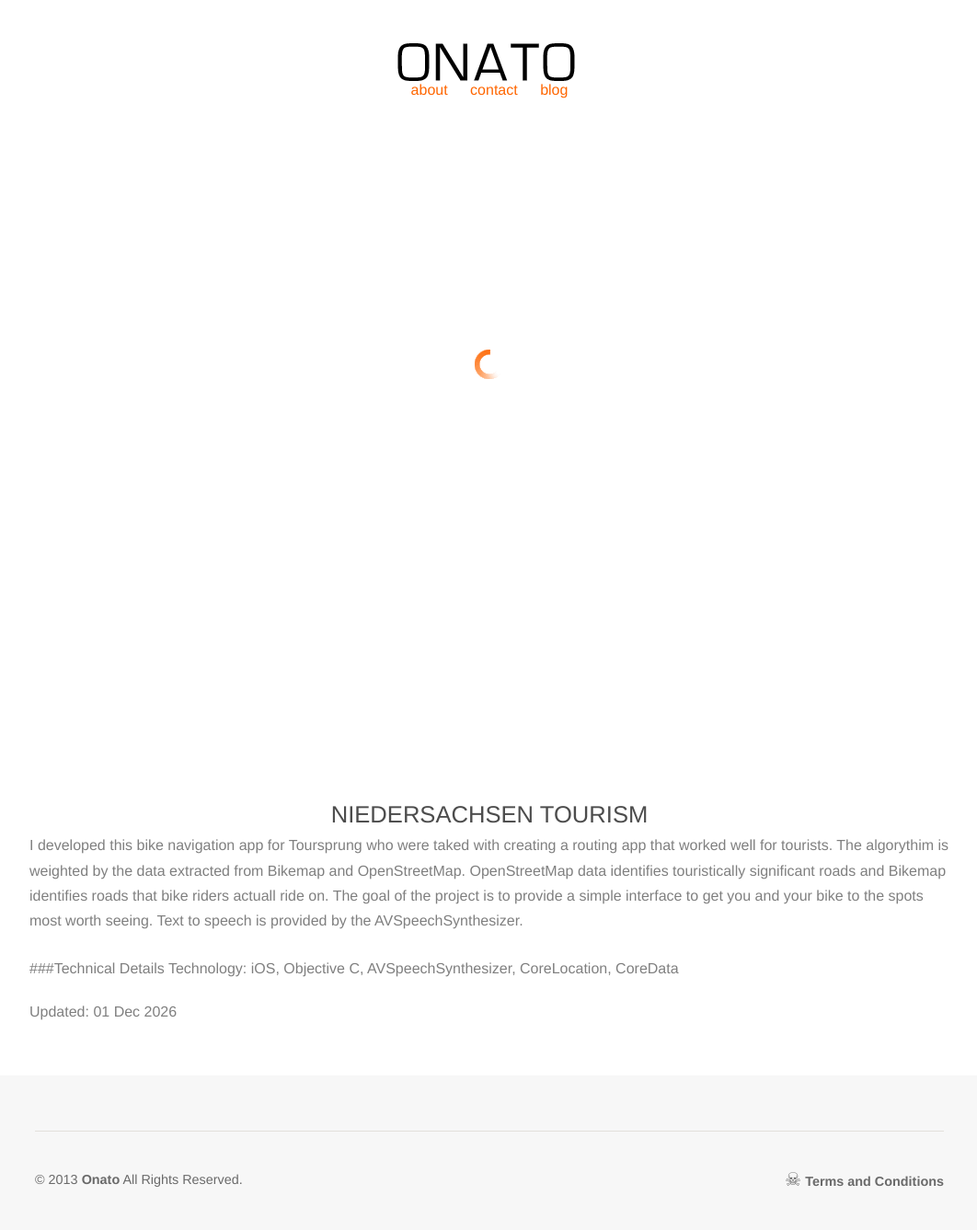
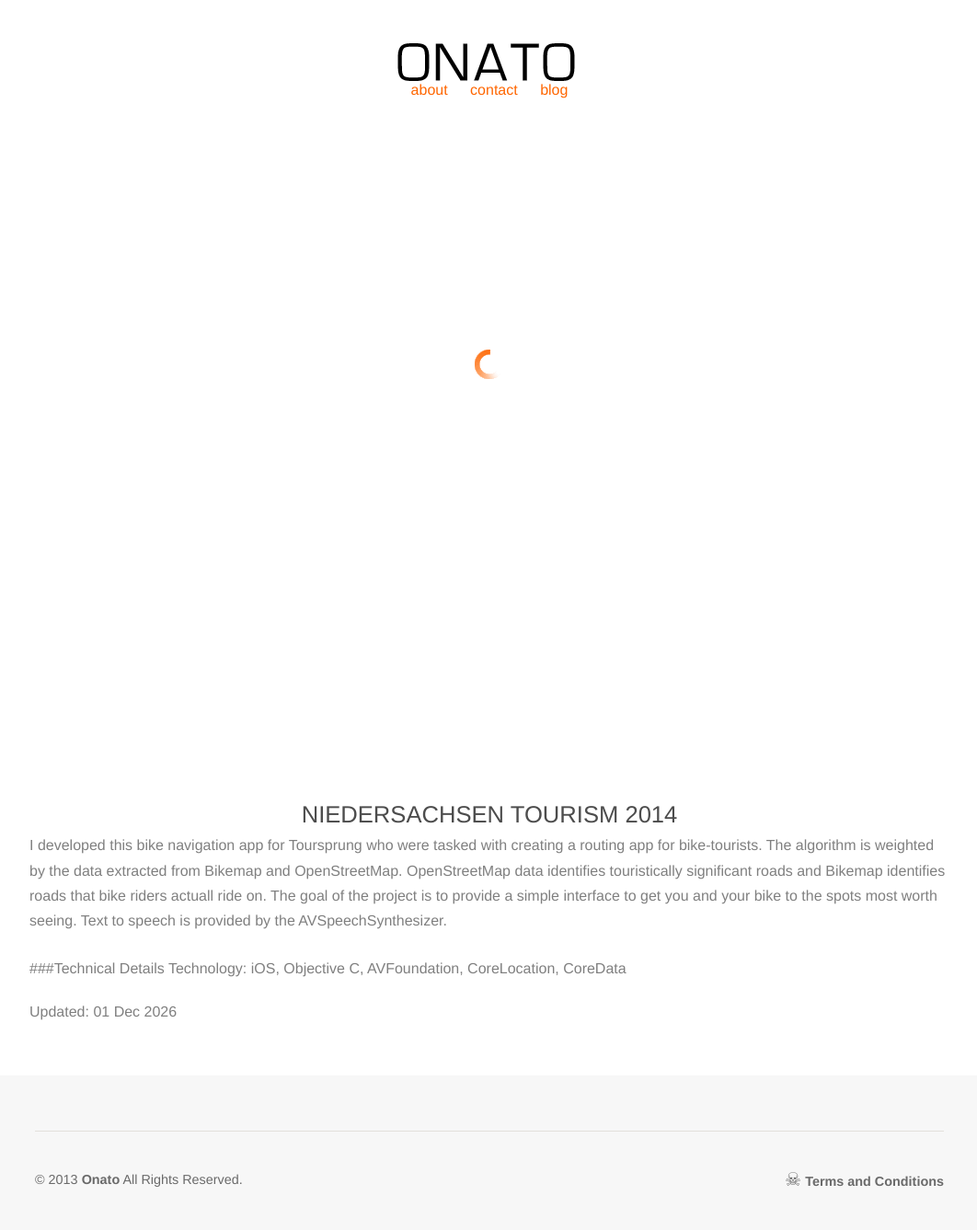
Before and after one commit to onato/onato.github.io, a Jekyll site: the page built from _posts/projects/2014-05-01-niedersachsen.md, in a window 1280 px wide. Shown: the whole page at 92% size, without its empty margins (108-1170 px from the left). Built offline with Jekyll 4.4.1, drawn with Linux system fonts in a browser that asks for light colours; nearby versions of some CDN libraries.

Commit message:
Update 2014-05-01-niedersachsen.md

```diff
--- a/_posts/projects/2014-05-01-niedersachsen.md
+++ b/_posts/projects/2014-05-01-niedersachsen.md
@@ -1,13 +1,13 @@
 ---
 layout: project
-title: "Niedersachsen Tourism"
+title: "Niedersachsen Tourism 2014"
 image: {src: images/projects/niedersachsen/niedersachsen-tourism.jpg, width: 500, height: 281, title: "Niedersachsen Tourism Screenshots"}
 slides:
   - {image: /images/projects/niedersachsen/niedersachsen-tourism.jpg, title: "Bike Navigation App - Niedersachsen Tourism"}
 backgroundColor: "#FFFFFF"
 categories: projects
 ---
-I developed this bike navigation app for Toursprung who were taked with creating a routing app that worked well for tourists. The algorythim is weighted by the data extracted from Bikemap and OpenStreetMap. OpenStreetMap data identifies touristically significant roads and Bikemap identifies roads that bike riders actuall ride on. The goal of the project is to provide a simple interface to get you and your bike to the spots most worth seeing. Text to speech is provided by the AVSpeechSynthesizer.
+I developed this bike navigation app for Toursprung who were tasked with creating a routing app for bike-tourists. The algorithm is weighted by the data extracted from Bikemap and OpenStreetMap. OpenStreetMap data identifies touristically significant roads and Bikemap identifies roads that bike riders actuall ride on. The goal of the project is to provide a simple interface to get you and your bike to the spots most worth seeing. Text to speech is provided by the AVSpeechSynthesizer.
 
 ###Technical Details
-Technology: iOS, Objective C, AVSpeechSynthesizer, CoreLocation, CoreData
+Technology: iOS, Objective C, AVFoundation, CoreLocation, CoreData
```
